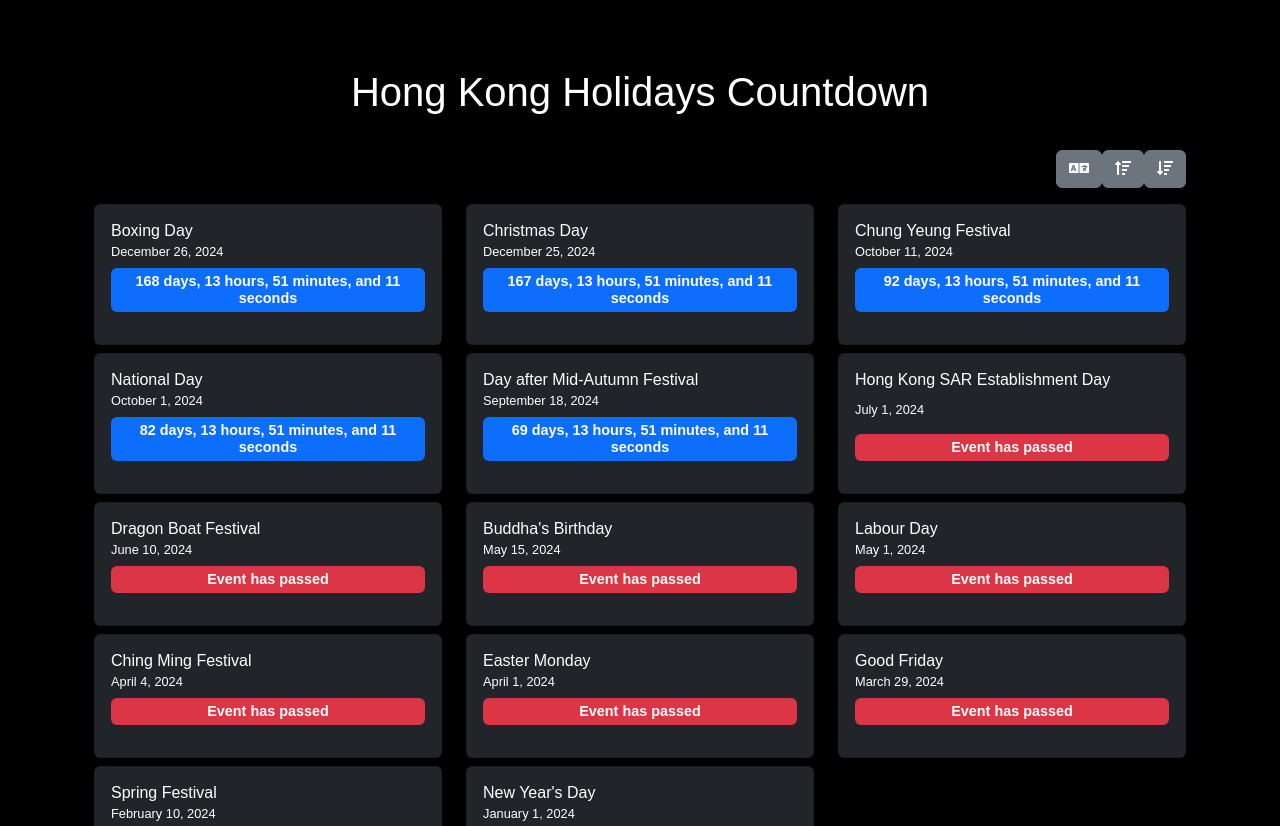
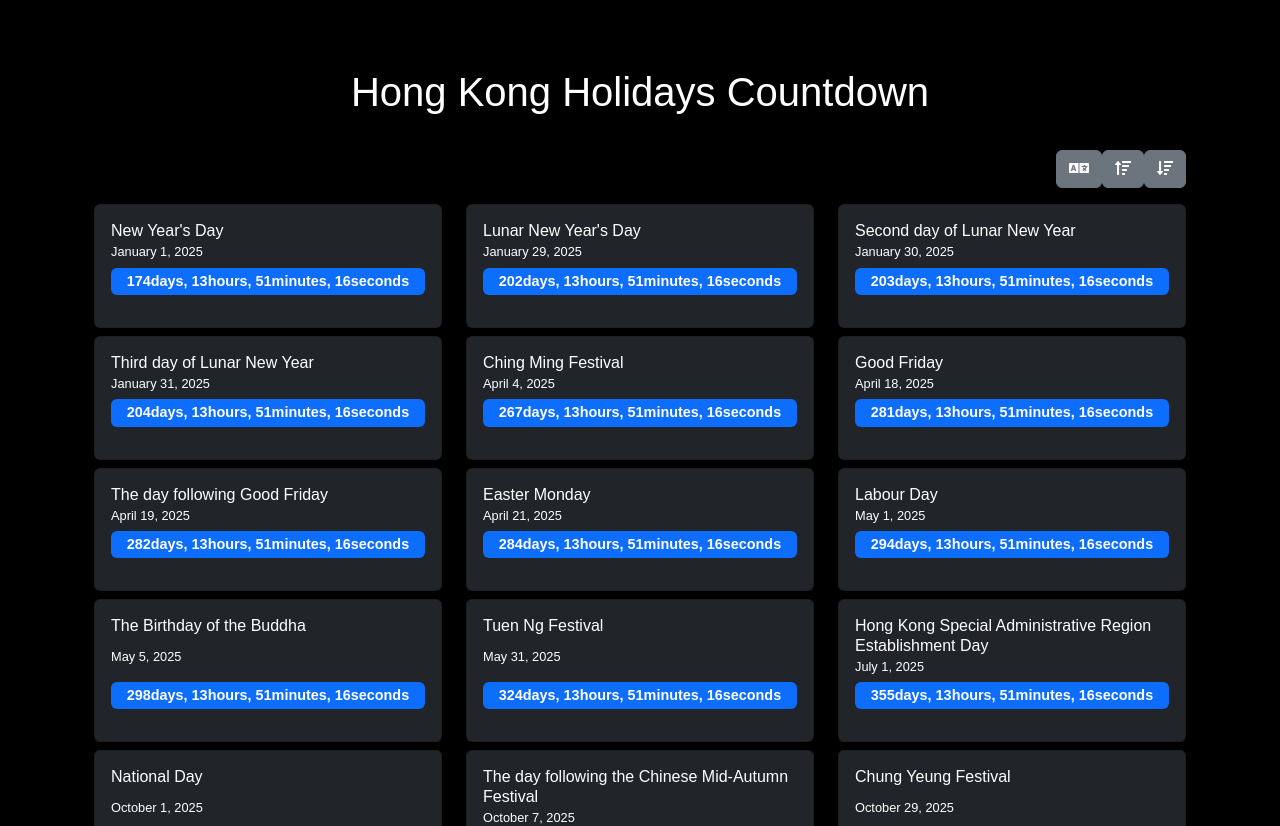
Before and after one commit to HugoLi0213/Hong-Kong-date-countdown-web, a Vue app: page / in a window 1280 px wide. Shown: the top 826 px of the page. Built offline with nearby package versions, Linux system fonts and the light colour scheme.

Commit message:
update 2025 ver

```diff
--- a/src/components/DatesList.vue
+++ b/src/components/DatesList.vue
@@ -1,33 +1,50 @@
+
 <template>
   <div class="container-fluid">
     <div class="d-flex justify-content-end mb-3">
-      <button @click="toggleLanguage" class="btn btn-secondary ml-2"><i class="fas fa-language"></i></button>
-      <button @click="sortDatesAscending" class="btn btn-secondary ml-2"><i class="fas fa-sort-amount-up"></i></button>
-      <button @click="sortDatesDescending" class="btn btn-secondary ml-2"><i class="fas fa-sort-amount-down"></i></button>
+      <button @click="toggleLanguage" class="btn btn-secondary ml-2">
+        <i class="fas fa-language"></i>
+      </button>
+      <button @click="sortDatesAscending" class="btn btn-secondary ml-2">
+        <i class="fas fa-sort-amount-up"></i>
+      </button>
+      <button @click="sortDatesDescending" class="btn btn-secondary ml-2">
+        <i class="fas fa-sort-amount-down"></i>
+      </button>
     </div>
+
     <transition name="fade" mode="out-in">
       <div class="row" :key="language">
-        <div v-for="(date, index) in dates" :key="index" class="col-12 col-md-6 col-lg-4 mb-2">
+        <div v-for="(date, index) in sortedDates" :key="index"
+             class="col-12 col-md-6 col-lg-4 mb-2">
           <div class="card bg-dark text-white">
             <div class="card-body">
-              <h5 class="card-title">{{ translateEvent(date.event) }}</h5>
-              <h6 class="card-subtitle mb-2 text-white">{{ translateDate(date.date) }}</h6>
-              <p :class="['badge', 'countdown-display', date.timeRemaining === (language === 'en' ? 'Event has passed' : '事件已結束') ? 'bg-danger' : 'bg-primary']">
-                {{ formatCountdown(date.timeRemaining) }}
+              <h5 class="card-title">{{ translatedEvent(date.event) }}</h5>
+              <h6 class="card-subtitle mb-2 text-white">
+                {{ translatedDate(date.date) }}
+              </h6>
+              <p :class="[
+                'badge',
+                'countdown-display',
+                isExpired(date.date) ? 'bg-danger' : 'bg-primary'
+              ]">
+                {{ formattedCountdown(date.date) }}
               </p>
             </div>
           </div>
         </div>
       </div>
     </transition>
+
     <div class="github-link">
       <a href="https://github.com/HugoLi0213" target="_blank" rel="noopener">
-        <img src="https://github.githubassets.com/images/modules/logos_page/GitHub-Mark.png" alt="GitHub" />
+        <img src="https://github.githubassets.com/images/modules/logos_page/GitHub-Mark.png"
+             alt="GitHub" />
       </a>
     </div>
     <footer class="site-footer">
       <div class="footer-content">
-        <p class="copyright">&copy; 2024 Hugo. All rights reserved.</p>
+        <p class="copyright">&copy; 2025 Hugo. All rights reserved.</p>
         <p class="tech-stack">
           Built with <span class="tech-item">Vue.js</span> |
           Styled with <span class="tech-item">Bootstrap</span> |
@@ -37,95 +54,73 @@
     </footer>
   </div>
 </template>
-import { inject } from "@vercel/analytics"
 
 <script>
 export default {
   data() {
     return {
       language: 'en',
+      sortDirection: 'asc',
       dates: [
-        { event: "New Year's Day", date: 'January 1, 2024', timeRemaining: '' },
-        { event: 'Spring Festival', date: 'February 10, 2024', timeRemaining: '' },
-        { event: 'Good Friday', date: 'March 29, 2024', timeRemaining: '' },
-        { event: 'Easter Monday', date: 'April 1, 2024', timeRemaining: '' },
-        { event: 'Ching Ming Festival', date: 'April 4, 2024', timeRemaining: '' },
-        { event: 'Labour Day', date: 'May 1, 2024', timeRemaining: '' },
-        { event: "Buddha's Birthday", date: 'May 15, 2024', timeRemaining: '' },
-        { event: 'Dragon Boat Festival', date: 'June 10, 2024', timeRemaining: '' },
-        { event: 'Hong Kong SAR Establishment Day', date: 'July 1, 2024', timeRemaining: '' },
-        { event: 'Day after Mid-Autumn Festival', date: 'September 18, 2024', timeRemaining: '' },
-        { event: 'National Day', date: 'October 1, 2024', timeRemaining: '' },
-        { event: 'Chung Yeung Festival', date: 'October 11, 2024', timeRemaining: '' },
-        { event: 'Christmas Day', date: 'December 25, 2024', timeRemaining: '' },
-        { event: 'Boxing Day', date: 'December 26, 2024', timeRemaining: '' }
+        { event: "New Year's Day", date: 'January 1, 2025' },
+        { event: "Lunar New Year's Day", date: 'January 29, 2025' },
+        { event: 'Second day of Lunar New Year', date: 'January 30, 2025' },
+        { event: 'Third day of Lunar New Year', date: 'January 31, 2025' },
+        { event: 'Ching Ming Festival', date: 'April 4, 2025' },
+        { event: 'Good Friday', date: 'April 18, 2025' },
+        { event: 'The day following Good Friday', date: 'April 19, 2025' },
+        { event: 'Easter Monday', date: 'April 21, 2025' },
+        { event: 'Labour Day', date: 'May 1, 2025' },
+        { event: "The Birthday of the Buddha", date: 'May 5, 2025' },
+        { event: 'Tuen Ng Festival', date: 'May 31, 2025' },
+        { event: 'Hong Kong Special Administrative Region Establishment Day', date: 'July 1, 2025' },
+        { event: 'National Day', date: 'October 1, 2025' },
+        { event: 'The day following the Chinese Mid-Autumn Festival', date: 'October 7, 2025' },
+        { event: 'Chung Yeung Festival', date: 'October 29, 2025' },
+        { event: 'Christmas Day', date: 'December 25, 2025' },
+        { event: 'The first weekday after Christmas Day', date: 'December 26, 2025' }
       ],
       translations: {
         en: {
+          events: {
             "New Year's Day": "New Year's Day",
-          'Spring Festival': 'Spring Festival',
+            "Lunar New Year's Day": "Lunar New Year's Day",
+            'Second day of Lunar New Year': 'Second day of Lunar New Year',
+            'Third day of Lunar New Year': 'Third day of Lunar New Year',
+            'Ching Ming Festival': 'Ching Ming Festival',
             'Good Friday': 'Good Friday',
+            'The day following Good Friday': 'The day following Good Friday',
             'Easter Monday': 'Easter Monday',
-          'Ching Ming Festival': 'Ching Ming Festival',
             'Labour Day': 'Labour Day',
-          "Buddha's Birthday": "Buddha's Birthday",
-          'Dragon Boat Festival': 'Dragon Boat Festival',
-          'Hong Kong SAR Establishment Day': 'Hong Kong SAR Establishment Day',
-          'Day after Mid-Autumn Festival': 'Day after Mid-Autumn Festival',
+            "The Birthday of the Buddha": "The Birthday of the Buddha",
+            'Tuen Ng Festival': 'Tuen Ng Festival',
+            'Hong Kong Special Administrative Region Establishment Day': 'Hong Kong Special Administrative Region Establishment Day',
             'National Day': 'National Day',
+            'The day following the Chinese Mid-Autumn Festival': 'The day following the Chinese Mid-Autumn Festival',
             'Chung Yeung Festival': 'Chung Yeung Festival',
             'Christmas Day': 'Christmas Day',
-          'Boxing Day': 'Boxing Day',
-          'January 1, 2024': 'January 1, 2024',
-          'February 10, 2024': 'February 10, 2024',
-          'March 29, 2024': 'March 29, 2024',
-          'April 1, 2024': 'April 1, 2024',
-          'April 4, 2024': 'April 4, 2024',
-          'May 1, 2024': 'May 1, 2024',
-          'May 15, 2024': 'May 15, 2024',
-          'June 10, 2024': 'June 10, 2024',
-          'July 1, 2024': 'July 1, 2024',
-          'September 18, 2024': 'September 18, 2024',
-          'October 1, 2024': 'October 1, 2024',
-          'October 11, 2024': 'October 11, 2024',
-          'December 25, 2024': 'December 25, 2024',
-          'December 26, 2024': 'December 26, 2024',
-          'Event has passed': 'Event has passed'
+            'The first weekday after Christmas Day': 'The first weekday after Christmas Day'
           },
-        zh: {
-          "New Year's Day": "元旦",
-          'Spring Festival': '春節',
-          'Good Friday': '耶穌受難日',
-          'Easter Monday': '復活節星期一',
-          'Ching Ming Festival': '清明節',
-          'Labour Day': '勞動節',
-          "Buddha's Birthday": '佛誕',
-          'Dragon Boat Festival': '端午節',
-          'Hong Kong SAR Establishment Day': '香港特別行政區成立紀念日',
-          'Day after Mid-Autumn Festival': '中秋節翌日',
-          'National Day': '國慶日',
-          'Chung Yeung Festival': '重陽節',
-          'Christmas Day': '聖誕節',
-          'Boxing Day': '節禮日',
-          'January 1, 2024': '2024年1月1日',
-          'February 10, 2024': '2024年2月10日',
-          'March 29, 2024': '2024年3月29日',
-          'April 1, 2024': '2024年4月1日',
-          'April 4, 2024': '2024年4月4日',
-          'May 1, 2024': '2024年5月1日',
-          'May 15, 2024': '2024年5月15日',
-          'June 10, 2024': '2024年6月10日',
-          'July 1, 2024': '2024年7月1日',
-          'September 18, 2024': '2024年9月18日',
-          'October 1, 2024': '2024年10月1日',
-          'October 11, 2024': '2024年10月11日',
-          'December 25, 2024': '2024年12月25日',
-          'December 26, 2024': '2024年12月26日',
-          'Event has passed': '事件已結束'
-        }
+          dates: {
+            'January 1, 2025': 'January 1, 2025',
+            'January 29, 2025': 'January 29, 2025',
+            'January 30, 2025': 'January 30, 2025',
+            'January 31, 2025': 'January 31, 2025',
+            'April 4, 2025': 'April 4, 2025',
+            'April 18, 2025': 'April 18, 2025',
+            'April 19, 2025': 'April 19, 2025',
+            'April 21, 2025': 'April 21, 2025',
+            'May 1, 2025': 'May 1, 2025',
+            'May 5, 2025': 'May 5, 2025',
+            'May 31, 2025': 'May 31, 2025',
+            'July 1, 2025': 'July 1, 2025',
+            'October 1, 2025': 'October 1, 2025',
+            'October 7, 2025': 'October 7, 2025',
+            'October 29, 2025': 'October 29, 2025',
+            'December 25, 2025': 'December 25, 2025',
+            'December 26, 2025': 'December 26, 2025'
           },
-      timeTranslations: {
-        en: {
+          timeUnits: {
             day: 'day',
             days: 'days',
             hour: 'hour',
@@ -134,8 +129,48 @@ export default {
             minutes: 'minutes',
             second: 'second',
             seconds: 'seconds'
+          }
         },
         zh: {
+          events: {
+            "New Year's Day": "元旦",
+            "Lunar New Year's Day": "農曆新年首日",
+            'Second day of Lunar New Year': '農曆新年第二天',
+            'Third day of Lunar New Year': '農曆新年第三天',
+            'Ching Ming Festival': '清明節',
+            'Good Friday': '耶穌受難日',
+            'The day following Good Friday': '耶穌受難日翌日',
+            'Easter Monday': '復活節星期一',
+            'Labour Day': '勞動節',
+            "The Birthday of the Buddha": '佛誕',
+            'Tuen Ng Festival': '端午節',
+            'Hong Kong Special Administrative Region Establishment Day': '香港特別行政區成立紀念日',
+            'National Day': '國慶日',
+            'The day following the Chinese Mid-Autumn Festival': '中秋節翌日',
+            'Chung Yeung Festival': '重陽節',
+            'Christmas Day': '聖誕節',
+            'The first weekday after Christmas Day': '聖誕節後首個周日'
+          },
+          dates: {
+            'January 1, 2025': '2025年1月1日',
+            'January 29, 2025': '2025年1月29日',
+            'January 30, 2025': '2025年1月30日',
+            'January 31, 2025': '2025年1月31日',
+            'April 4, 2025': '2025年4月4日',
+            'April 18, 2025': '2025年4月18日',
+            'April 19, 2025': '2025年4月19日',
+            'April 21, 2025': '2025年4月21日',
+            'May 1, 2025': '2025年5月1日',
+            'May 5, 2025': '2025年5月5日',
+            'May 31, 2025': '2025年5月31日',
+            'July 1, 2025': '2025年7月1日',
+            'October 1, 2025': '2025年10月1日',
+            'October 7, 2025': '2025年10月7日',
+            'October 29, 2025': '2025年10月29日',
+            'December 25, 2025': '2025年12月25日',
+            'December 26, 2025': '2025年12月26日'
+          },
+          timeUnits: {
             day: '天',
             days: '天',
             hour: '小時',
@@ -146,100 +181,111 @@ export default {
             seconds: '秒'
           }
         }
-    };
+      }
+    }
   },
+
+  computed: {
+    sortedDates() {
+      return [...this.dates].sort((a, b) =>
+        this.sortDirection === 'asc'
+          ? new Date(a.date) - new Date(b.date)
+          : new Date(b.date) - new Date(a.date)
+      )
+    }
+  },
+
   methods: {
-    calculateTimeRemaining(eventDate) {
-      const now = new Date();
-      const targetDate = new Date(eventDate);
-      const timeDiff = targetDate - now;
+    translatedEvent(event) {
+      return this.translations[this.language].events[event]
+    },
 
-      if (timeDiff <= 0) {
-        return this.language === 'en' ? 'Event has passed' : '事件已結束';
+    translatedDate(date) {
+      return this.translations[this.language].dates[date]
+    },
+
+    isExpired(dateString) {
+      return new Date(dateString) <= new Date()
+    },
+
+    formattedCountdown(dateString) {
+      const now = new Date()
+      const target = new Date(dateString)
+      const diff = target - now
+
+      if (diff <= 0) {
+        return this.language === 'en' ? 'Event has passed' : '事件已結束'
       }
 
-      const days = Math.floor(timeDiff / (1000 * 60 * 60 * 24));
-      const hours = Math.floor((timeDiff % (1000 * 60 * 60 * 24)) / (1000 * 60 * 60));
-      const minutes = Math.floor((timeDiff % (1000 * 60 * 60)) / (1000 * 60));
-      const seconds = Math.floor((timeDiff % (1000 * 60)) / 1000);
+      const days = Math.floor(diff / (1000 * 60 * 60 * 24))
+      const hours = Math.floor((diff % (1000 * 60 * 60 * 24)) / (1000 * 60 * 60))
+      const minutes = Math.floor((diff % (1000 * 60 * 60)) / (1000 * 60))
+      const seconds = Math.floor((diff % (1000 * 60)) / 1000)
 
-      return `${days}d ${hours}h ${minutes}m ${seconds}s`;
+      const units = this.translations[this.language].timeUnits
+      return `${days}${units.days}, ${hours}${units.hours}, ${minutes}${units.minutes}, ${seconds}${units.seconds}`
     },
-    formatCountdown(timeRemaining) {
-      if (timeRemaining === (this.language === 'en' ? 'Event has passed' : '事件已結束')) {
-        return timeRemaining;
-      }
 
-      const parts = timeRemaining.split(' ');
-      const days = parts[0];
-      const hours = parts[1];
-      const minutes = parts[2];
-      const seconds = parts[3];
+    toggleLanguage() {
+      this.language = this.language === 'en' ? 'zh' : 'en'
+    },
 
-      return `${parseInt(days)} ${this.timeTranslations[this.language]['days']}, ${parseInt(hours)} ${this.timeTranslations[this.language]['hours']}, ${parseInt(minutes)} ${this.timeTranslations[this.language]['minutes']}, and ${parseInt(seconds)} ${this.timeTranslations[this.language]['seconds']}`;
+    sortDatesAscending() {
+      this.sortDirection = 'asc'
     },
-    updateCountdown() {
-      this.dates.forEach(date => {
-        date.timeRemaining = this.calculateTimeRemaining(date.date);
-      });
-    },
-    sortDatesAscending() {
-      this.dates.sort((a, b) => new Date(a.date) - new Date(b.date));
-    },
+
     sortDatesDescending() {
-      this.dates.sort((a, b) => new Date(b.date) - new Date(a.date));
-    },
-    toggleLanguage() {
-      this.language = this.language === 'en' ? 'zh' : 'en';
-    },
-    translateEvent(event) {
-      return this.translations[this.language][event];
-    },
-    translateDate(date) {
-      return this.translations[this.language][date];
+      this.sortDirection = 'desc'
     }
   },
+
   mounted() {
-    this.sortDatesDescending(); // 默认降序排序
-    this.updateCountdown();
-    setInterval(this.updateCountdown, 1000);
+    setInterval(() => this.$forceUpdate(), 1000)
   }
-};
+}
 </script>
 
 <style scoped>
+/* Styles remain largely unchanged */
 body {
   background-color: #000;
   color: #fff;
   padding-top: 0;
   margin: 0;
 }
+
 .container-fluid {
   background-color: #000;
   padding-top: 10px;
 }
+
 .card {
   height: 100%;
   display: flex;
   flex-direction: column;
 }
+
 .card-body {
   flex-grow: 1;
   display: flex;
   flex-direction: column;
   justify-content: space-between;
 }
+
 .card-title {
   font-size: 1rem;
 }
+
 .card-subtitle {
   font-size: 0.8rem;
   color: #fff;
 }
+
 .badge {
   font-size: 0.7rem;
   padding: 3px;
 }
+
 .countdown-display {
   font-size: 0.9rem;
   padding: 5px;
@@ -248,25 +294,31 @@ body {
   max-width: 100%;
   word-wrap: break-word;
 }
+
 .fade-enter-active, .fade-leave-active {
   transition: opacity 0.5s;
 }
+
 .fade-enter, .fade-leave-to {
   opacity: 0;
 }
+
 .github-link {
   text-align: center;
   margin-top: 10px;
 }
+
 .github-link a {
   color: #fff;
   text-decoration: none;
   font-size: 1rem;
 }
+
 .github-link img {
   width: 24px;
   height: 24px;
 }
+
 .site-footer {
   margin-top: 20px;
   padding: 10px 0;
@@ -297,26 +349,31 @@ body {
 }
 
 .tech-item:hover {
-  color: #007bff; /* Bootstrap primary color */
+  color: #007bff;
 }
 
 @media (max-width: 768px) {
   .card-title {
     font-size: 0.9rem;
   }
+
   .card-subtitle {
     font-size: 0.7rem;
   }
+
   .badge {
     font-size: 0.6rem;
     padding: 2px;
   }
+
   .countdown-display {
     font-size: 0.8rem;
   }
+
   h1 {
     font-size: 1.2rem;
   }
+
   .footer-content p {
     font-size: 0.7rem;
   }
```
Lines whose indentation alone changed are shown as unchanged.
